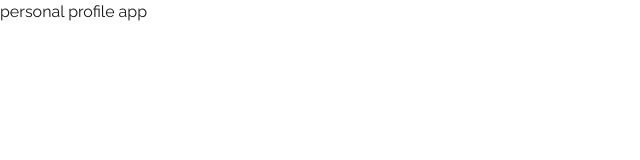
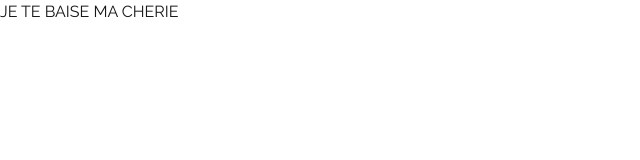
Before and after one commit to superdragonballzluca-max/nextjs, a Next.js app: page / in a window 1280 px wide. Shown: the top 160 px of the page, without its empty margins (0-640 px from the left). Built offline with nearby package versions, Linux system fonts and the light colour scheme.

Commit message:
Update page.tsx

```diff
--- a/app/page.tsx
+++ b/app/page.tsx
@@ -2,6 +2,6 @@ import Image from "next/image";
 
 export default function Home() {
   return (
-    <h1>personal profile app </h1>
+    <h1>JE TE BAISE MA CHERIE </h1>
   );
 }
```
